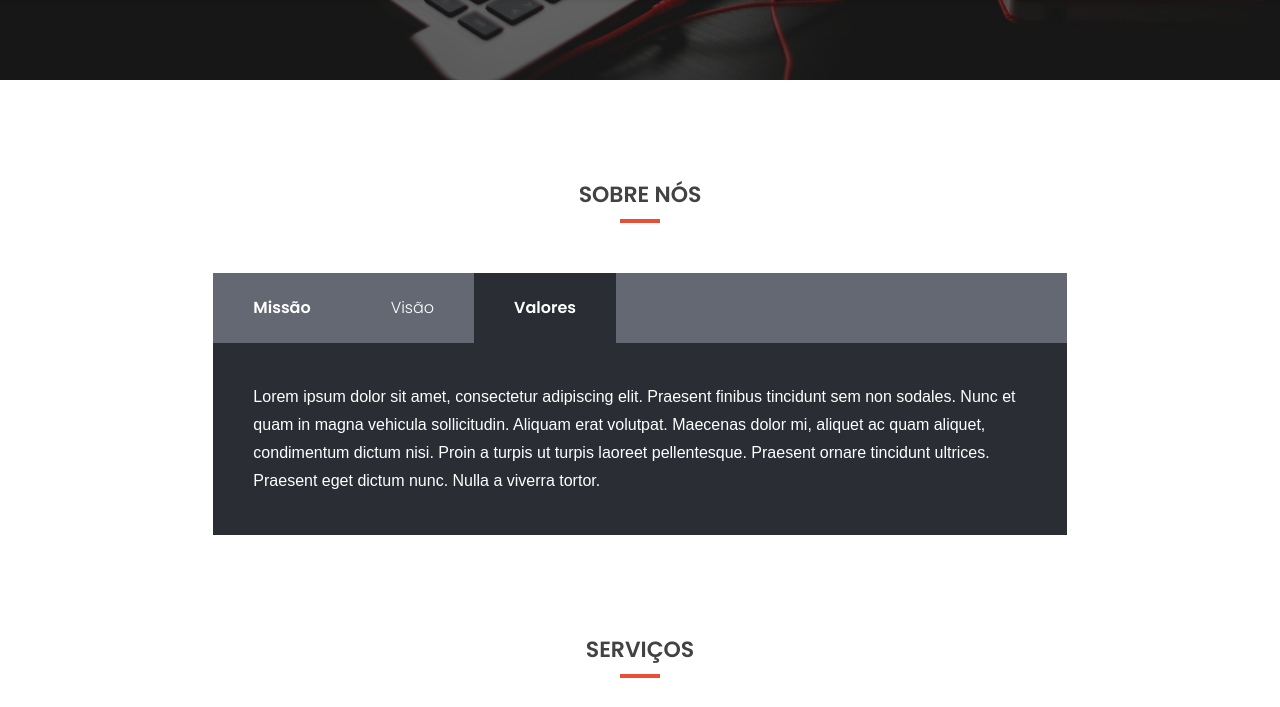
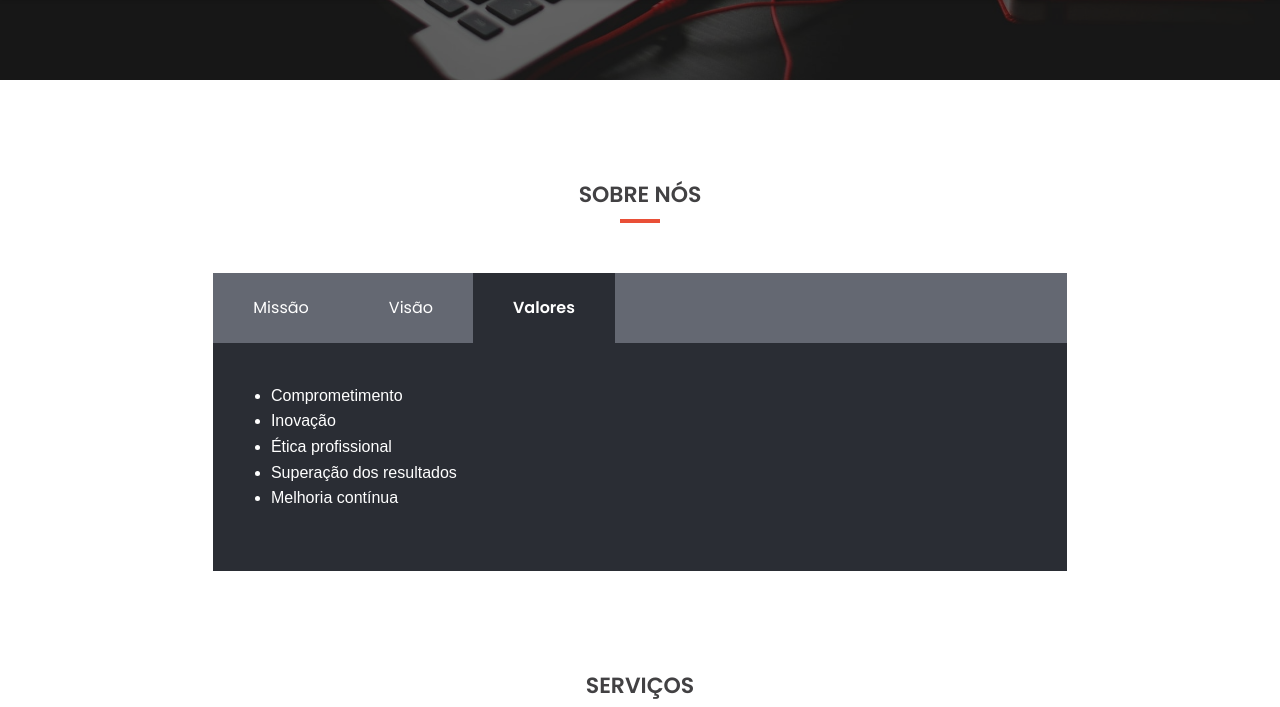
Before and after one commit to renanalves23/Projeto-We-Design, a plain HTML site: page index.html in a window 1280 px wide. Both pictures are taken after a click on the element "Valores". Shown: the part 510-1217 px from the top of the page. Drawn offline with Linux system fonts and the light colour scheme.

Commit message:
Seção About Us - add mudança de texto ao clicar em cada aba e Término

```diff
--- a/index.html
+++ b/index.html
@@ -138,10 +138,10 @@
                     </div>
 
                     <div id="box-text">
-                        Lorem ipsum dolor sit amet, consectetur adipiscing elit. Praesent finibus tincidunt sem non sodales.
-                        Nunc et quam in magna vehicula sollicitudin. Aliquam erat volutpat. Maecenas dolor mi, aliquet ac quam aliquet,
-                        condimentum dictum nisi. Proin a turpis ut turpis laoreet pellentesque. Praesent ornare tincidunt ultrices.
-                        Praesent eget dictum nunc. Nulla a viverra tortor.
+                        Fazer com que cada cliente seja reconhecido como autoridade em seu segmento de atuação. Agregar valor ao negócio,
+                        potencializar o crescimento das operações e promover e estreitar o relacionamento do cliente com o seu público alvo,
+                        por meio da geração de conteúdo de relevância.
+
                     </div>
 
                 </div>
--- a/js/scripts.js
+++ b/js/scripts.js
@@ -32,18 +32,26 @@ var about_tags = document.getElementsByClassName('single-tab');
 
 
 
-for (var i = 0; i < about_tags.length; i++) {
+for (let i = 0; i < about_tags.length; i++) {
 
   about_tags[i].onclick = function () {
 
-      //outro loop para unselect do realce
-      for (var j = 0; j < about_tags.length; j++) {
-          about_tags[j].style['background-color'] = unselected_color;
-      }
+          //outro loop para unselect do realce
+          for (let j = 0; j < about_tags.length; j++) {
+              about_tags[j].style['background-color'] = unselected_color;
+              about_tags[j].style['font-weight'] = 'normal';
+        }
 
      this.style['background-color'] = selected_color;
      this.style['font-weight'] = 'bold';
 
+
+     //passagem do texto
+
+       var selecionado = this.innerHTML;
+  //       console.log(selecionado)
+
+    document.getElementById("box-text").innerHTML = aboutUs[selecionado];
 
   };
 
```
